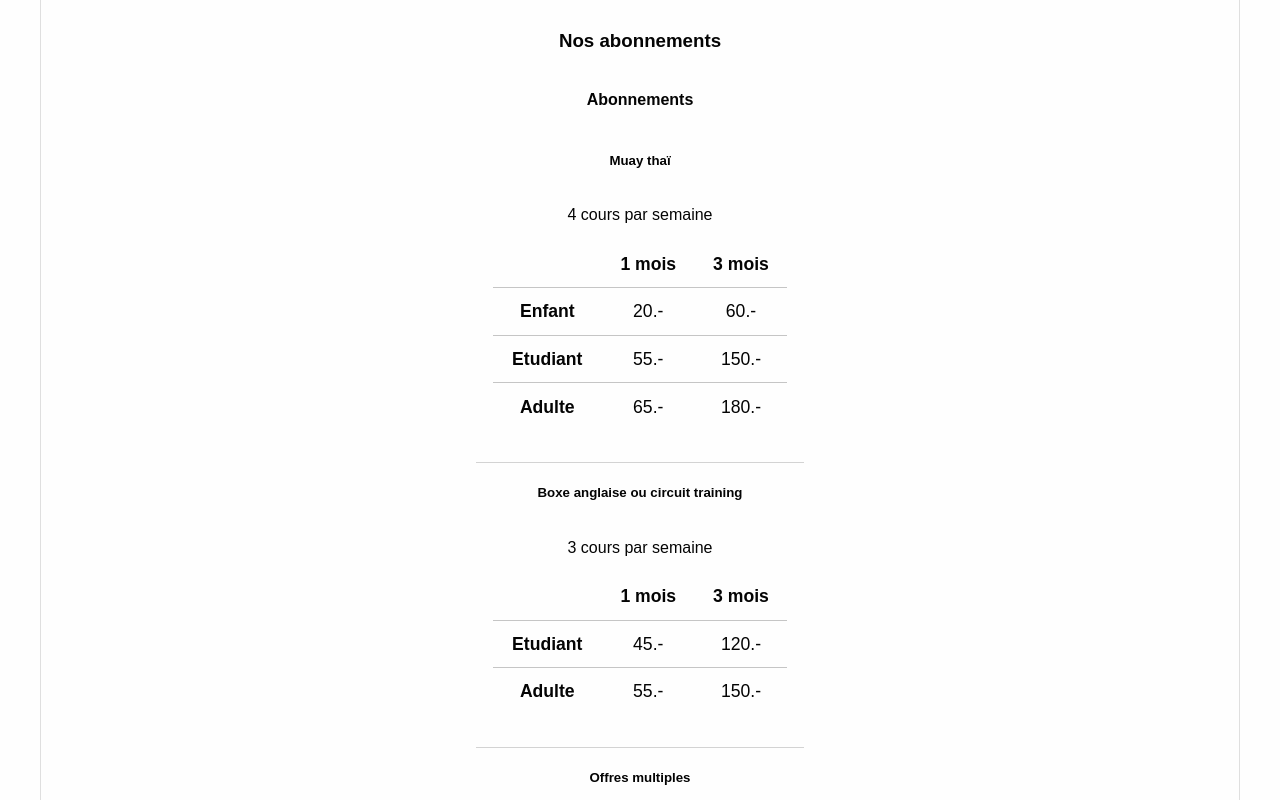
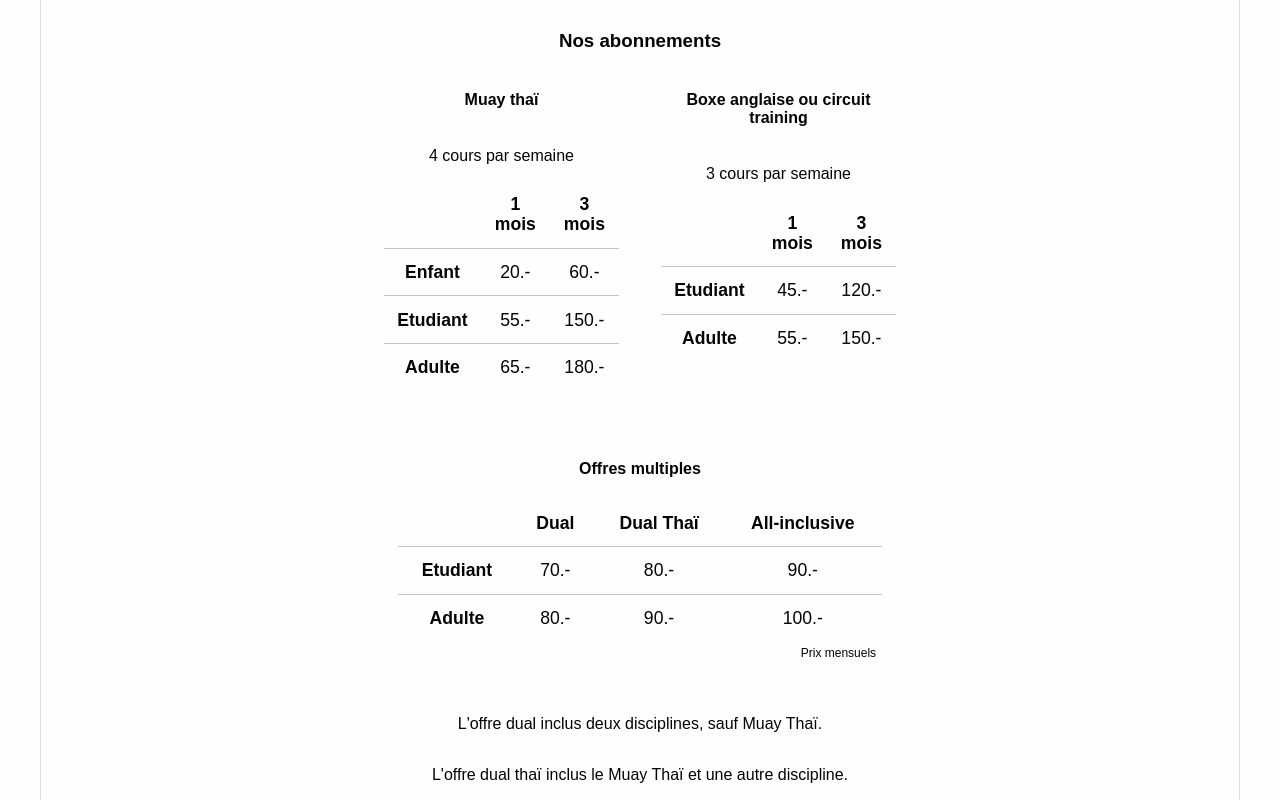
Before and after one commit to drafolin/siam-gym, a React (Vite) app: page /cours in a window 1280 px wide. Shown: the part 800-1600 px from the top of the page. Built offline with nearby package versions, Linux system fonts and the light colour scheme; a web font is replaced by a local one.

Commit message:
responsiveness

```diff
--- a/src/pages/cours/index.scss
+++ b/src/pages/cours/index.scss
@@ -19,10 +19,6 @@ main.page-cours {
         flex-direction: column;
         text-align: center;
 
-        @media screen and (min-width: 750px) {
-          display: grid;
-        }
-
         section {
           width: fit-content;
 
@@ -38,8 +34,30 @@ main.page-cours {
           &>div:not(:last-child) {
             border-bottom: 1px solid lightgray;
           }
-          &:last-child:nth-child(odd) {
-            grid-column: 2 / 4;
+
+          @media screen and (min-width: 750px) {
+            display: grid;
+            border-collapse: collapse;
+            grid-template-columns: 1fr 1fr;
+            grid-gap: 1em;
+            margin-bottom: 1em;
+            border-bottom: 1px solid lightgray;
+
+            &>div:not(:last-child) {
+              border-bottom: none !important;
+            }
+
+            &>:nth-child(odd) {
+              grid-column: 1 / 2;
+            }
+
+            &>:nth-child(even) {
+              grid-column: 2 / 3;
+            }
+
+            &>:last-child:nth-child(odd) {
+              grid-column: 1 / 3;
+            }
           }
         }
       }
--- a/src/pages/cours/index.tsx
+++ b/src/pages/cours/index.tsx
@@ -14,10 +14,9 @@ export const Page = () => {
       <h3>Nos abonnements</h3>
       <div className="subs">
         <section>
-          <h4>Abonnements</h4>
           <div className="w1">
             <div className="price-table">
-              <h5>Muay thaï</h5>
+              <h4>Muay thaï</h4>
               <p>4 cours par semaine</p>
               <table>
                 <thead>
@@ -49,7 +48,7 @@ export const Page = () => {
           </div>
           <div className="w1">
             <div className="price-table">
-              <h5>Boxe anglaise ou circuit training</h5>
+              <h4>Boxe anglaise ou circuit training</h4>
               <p>3 cours par semaine</p>
               <table>
                 <thead>
@@ -76,7 +75,7 @@ export const Page = () => {
           </div>
           <div className="w1">
             <div className="price-table">
-              <h5>Offres multiples</h5>
+              <h4>Offres multiples</h4>
               <table>
                 <thead>
                 <tr>
```
